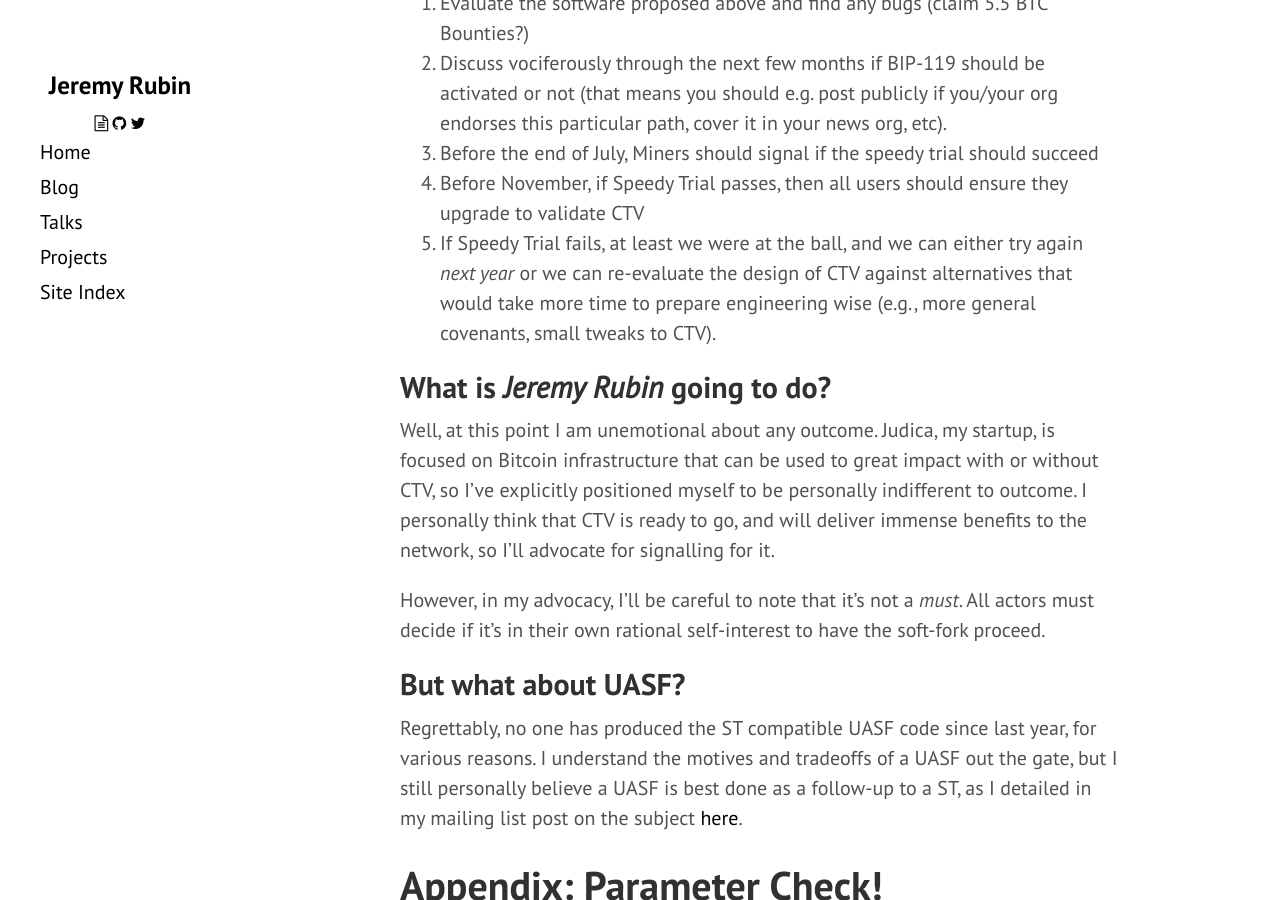
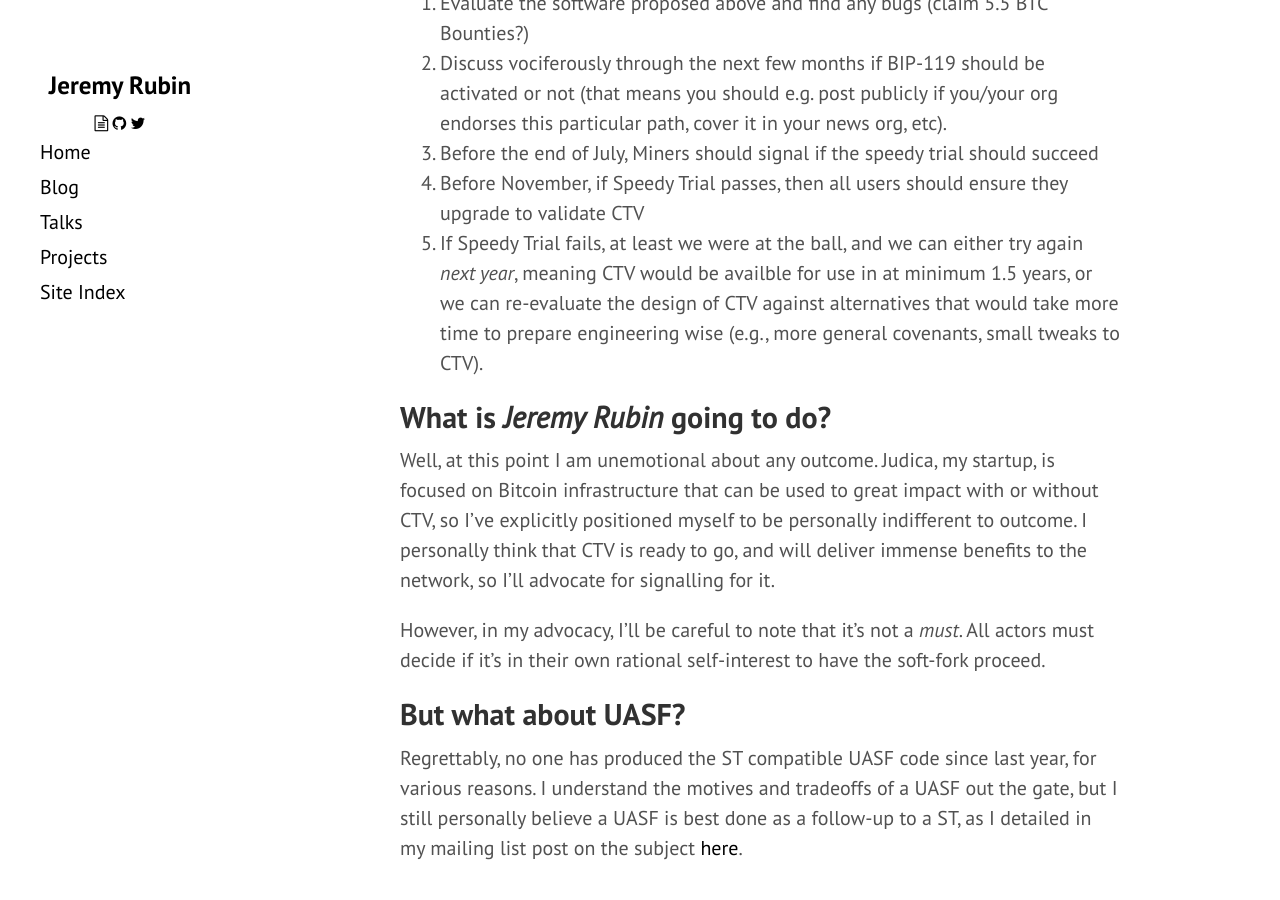
Before and after one commit to JeremyRubin/rubin.io, a Jekyll site: the page built from bitcoin/_posts/0000-00-00-next-steps-bip119.md, in a window 1280 px wide and 900 px high, scrolled down 12261 px. Built offline with Jekyll 4.4.1, drawn with Linux system fonts in a browser that asks for light colours; comment, search, counter and statistics services are not loaded.

Commit message:
Make clear that if not now 1.5 years

```diff
--- a/bitcoin/_posts/0000-00-00-next-steps-bip119.md
+++ b/bitcoin/_posts/0000-00-00-next-steps-bip119.md
@@ -478,9 +478,10 @@ I believe the community's next steps are:
 1. Before November, if Speedy Trial passes, then all users should ensure they
    upgrade to validate CTV
 1. If Speedy Trial fails, at least we were at the ball, and we can either try
-   again _next year_ or we can re-evaluate the design of CTV against
-   alternatives that would take more time to prepare engineering wise (e.g.,
-   more general covenants, small tweaks to CTV).
+   again _next year_, meaning CTV would be availble for use in at minimum 1.5
+   years, or we can re-evaluate the design of CTV against alternatives that
+   would take more time to prepare engineering wise (e.g., more general
+   covenants, small tweaks to CTV).
 
 ## What is *Jeremy Rubin* going to do?
 
```
